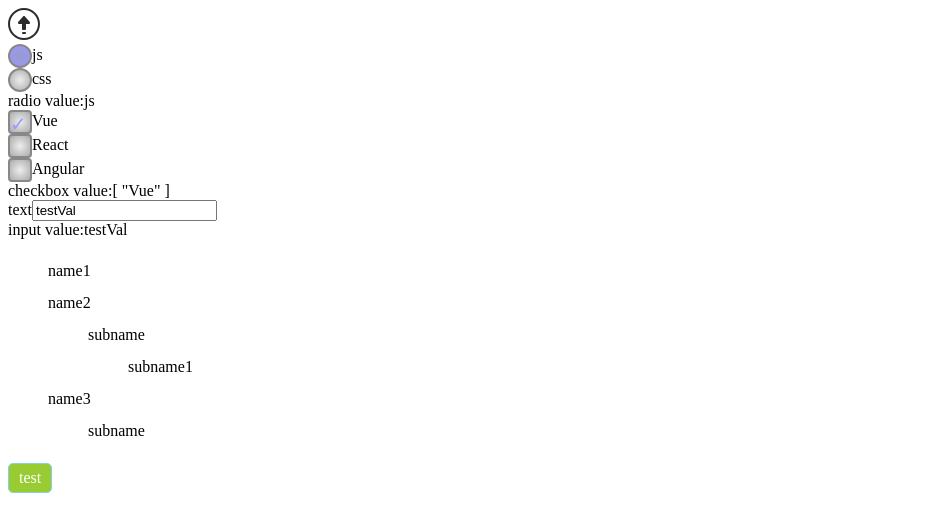
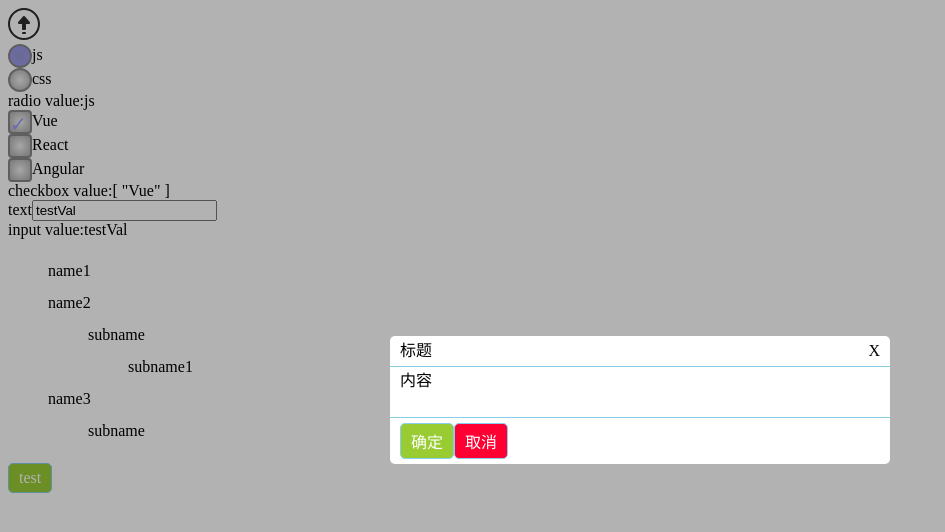
Before and after one commit to cheng87126/v-com, a Vue app: page / in a window 1280 px wide. Both pictures are taken after a click on the element "test". Shown: the top 532 px of the page, without its empty margins (0-945 px from the left). Built offline with nearby package versions, Linux system fonts and the light colour scheme.

Commit message:
add modal.vue && update button.vue

```diff
--- a/src/app.vue
+++ b/src/app.vue
@@ -14,7 +14,15 @@
         <v-input id="test" name="test" placeholder="test input" v-model="testVal" v-on:blur="validInput">text</v-input>
         <div>input value:{{testVal}}</div>
         <v-tree v-bind:tree-data="testTree"></v-tree>
-        <v-button size="s" type="success">test</v-button>
+        <v-button size="s" type="success" v-on:click="testModal($event)">test</v-button>
+        <v-modal v-model="showModal">
+            <div slot="header">标题</div>
+            <div>内容</div>
+            <div slot="footer">
+                <v-button size="s" type="success">确定</v-button>
+                <v-button size="s" type="error" v-on:click="testModal1($event)">取消</v-button>
+            </div>
+        </v-modal>
     </div>
 </template>
 <script>
@@ -24,6 +32,7 @@ import Checkbox from './checkbox.vue'
 import Input from './input.vue'
 import Tree from './tree.vue'
 import Button from './button.vue'
+import Modal from './modal.vue'
 export default {
     name:'app',
     data(){
@@ -49,7 +58,8 @@ export default {
                     name:'subname',
                     children:[]
                 }]
-            }]
+            }],
+            showModal:false
         }
     },
     components:{
@@ -58,11 +68,20 @@ export default {
         'v-checkbox':Checkbox,
         'v-input':Input,
         'v-tree':Tree,
-        'v-button':Button
+        'v-button':Button,
+        'v-modal':Modal
     },
     methods:{
         validInput(val){
             console.log(val)
+        },
+        testModal(e){
+            this.showModal=!this.showModal
+            console.log(this.showModal)
+        },
+        testModal1(e){
+            this.showModal=!this.showModal
+            console.log('cancel')
         }
     }
 }
--- a/src/button.vue
+++ b/src/button.vue
@@ -47,7 +47,8 @@
 </style>
 <template>
     <div class="btn"
-        v-bind:class="classObject">
+        v-bind:class="classObject"
+        v-on:click="clickFn($event)">
         <slot></slot>
     </div>
 </template>
@@ -75,6 +76,11 @@ export default {
                 'error':this.type === 'error'
             }
         }
+    },
+    methods:{
+        clickFn(e){
+            this.$emit('click',e)
+        }
     }
 }
 </script>
--- /dev/null
+++ b/src/modal.vue
@@ -0,0 +1,79 @@
+<style>
+    .overlay{
+        position: fixed;
+        top: 0;
+        right: 0;
+        bottom: 0;
+        left: 0;
+        background-color: rgba(0, 0, 0, 0.3);
+    }
+    .modal-box{
+        position: absolute;
+        left: 50%;
+        top: 50%;
+        transform: translate(-50%,-50%);
+        background-color: #fff;
+        width: 500px;
+        border-radius:5px;
+        z-index: 1;
+    }
+    .close{
+        float: right;
+        cursor: pointer;
+    }
+    .title{
+        float: left;
+    }
+    .modal-box header{
+        padding: 0 10px;
+        line-height: 30px;
+        border-bottom: 1px solid skyblue;
+    }
+    .modal-box main{
+        min-height: 50px;
+        padding: 0 10px;
+    }
+    .modal-box footer{
+        padding: 5px 10px;
+        border-top: 1px solid skyblue;
+    }
+    .clear-fix::after,
+    .clear-fix::before{
+        content: '';
+        display: block;
+        clear: both;
+        line-height: 0;
+    }
+</style>
+<template>
+    <div class="overlay" v-show="value">
+        <section class="modal-box">
+            <header class="clear-fix">
+                <div class="title"><slot name="header"></slot></div>
+                <span class="close" v-on:click="close">X</span>
+            </header>
+            <main>
+                <slot></slot>
+            </main>
+            <footer>
+                <slot name="footer"></slot>
+            </footer>
+        </section>
+    </div>
+</template>
+<script>
+export default {
+    name:'modal',
+    props:{
+        value:{
+            type:Boolean,
+            default:false
+        }
+    },
+    methods:{
+        close(){
+            this.$emit('input',false)
+        }
+    }
+}
+</script>
```
